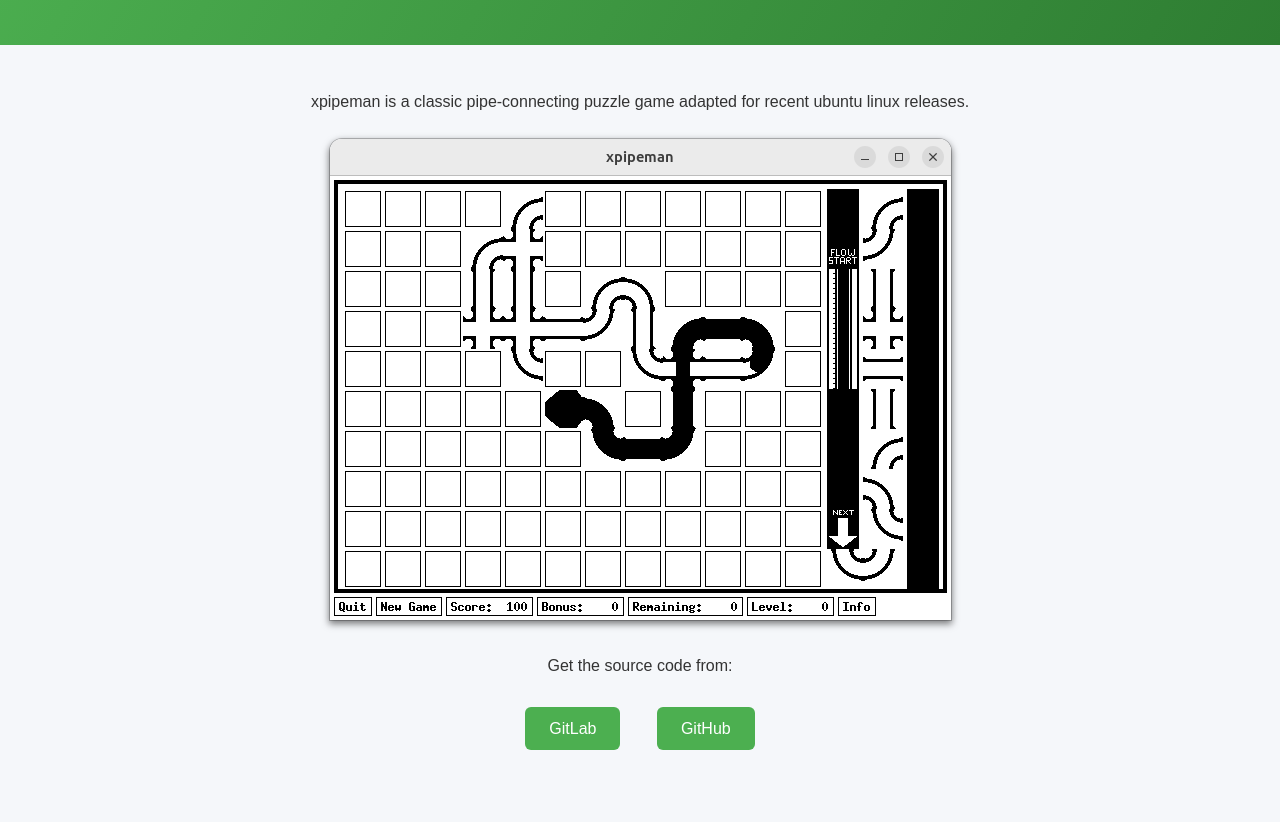
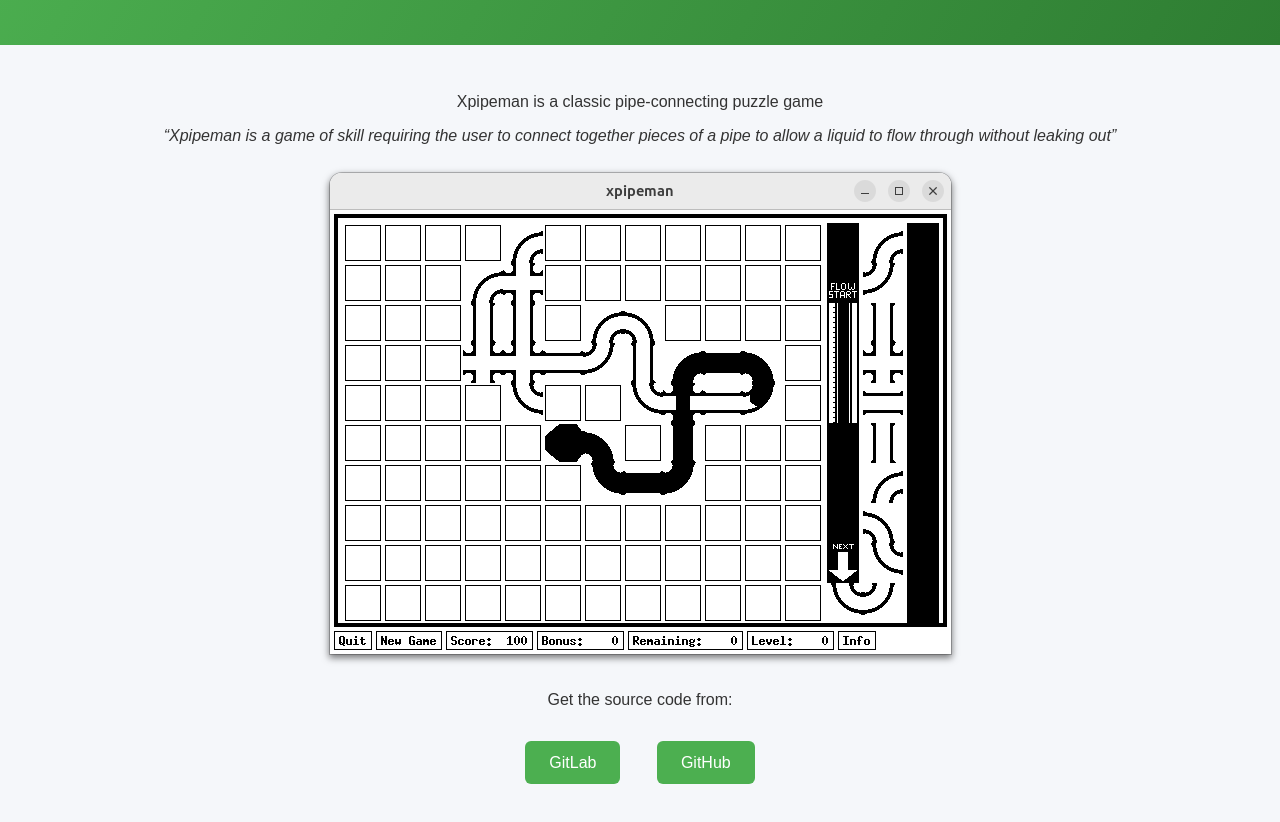
Before and after one commit to fausterix/fausterix.github.io, a plain HTML site: page index.html in a window 1280 px wide. Shown: the part 118-940 px from the top of the page. Before the commit the page ends 916 px from the top, so only its background shows below. Drawn offline with Linux system fonts and the light colour scheme.

Commit message:
Update index.html

```diff
--- a/index.html
+++ b/index.html
@@ -10,7 +10,7 @@
 <meta name="author" content="fausterix">
 
 <!-- Open Graph for social sharing -->
-<meta property="og:title" content="xpipeman source code for modern ubuntu linux">
+<meta property="og:title" content="Xpipeman source code for modern ubuntu linux">
 <meta property="og:description" content="Browse or download xpipeman source code for ubuntu linux 20.04, 22.04, 24.04 and more. Available on GitLab and GitHub.">
 <meta property="og:type" content="website">
 <meta property="og:url" content="https://fausterix.github.io">
@@ -18,8 +18,8 @@
 
 <!-- Twitter Card -->
 <meta name="twitter:card" content="https://fausterix.github.io/xpipeman01.png">
-<meta name="twitter:title" content="xpipeman source code for modern ubuntu linux">
-<meta name="twitter:description" content="Browse and download xpipeman source code for modern ubuntu linux">
+<meta name="twitter:title" content="Xpipeman source code for modern ubuntu linux">
+<meta name="twitter:description" content="Browse or download xpipeman source code for modern ubuntu linux. Available on GitLab and GitHub.">
 
 <style>
     body {
@@ -77,7 +77,10 @@
 </header>
 
 <main>
-    <p>xpipeman is a classic pipe-connecting puzzle game adapted for recent ubuntu linux releases.</p>
+    <p>Xpipeman is a classic pipe-connecting puzzle game</p>
+    <p><i>“Xpipeman is a game of skill requiring the user to connect together
+pieces of a pipe to allow a liquid to flow through without
+leaking out”</i></p>
     <img src="xpipeman01.png"/>
     <br/>
     <p>Get the source code from:</p>
```
